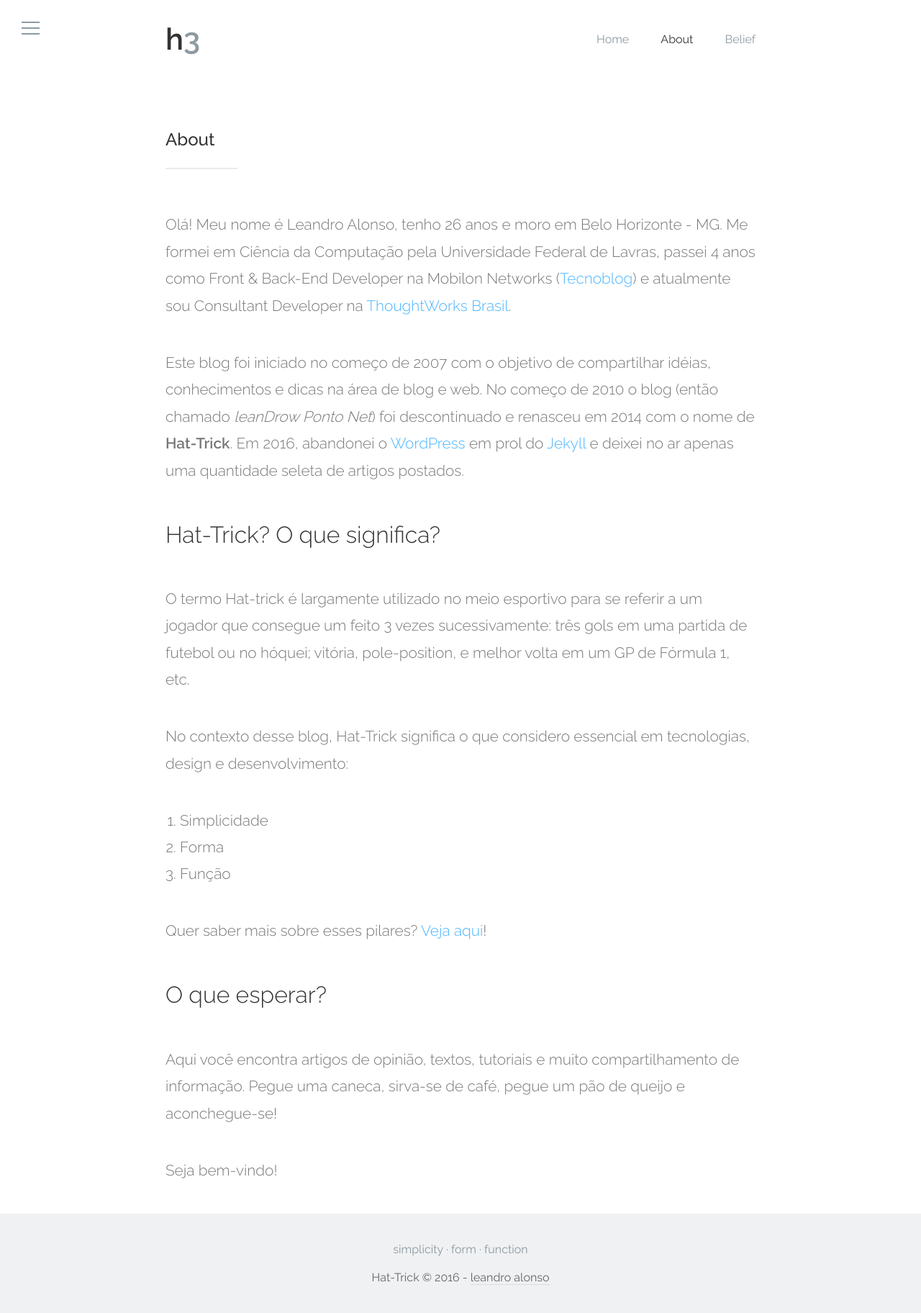
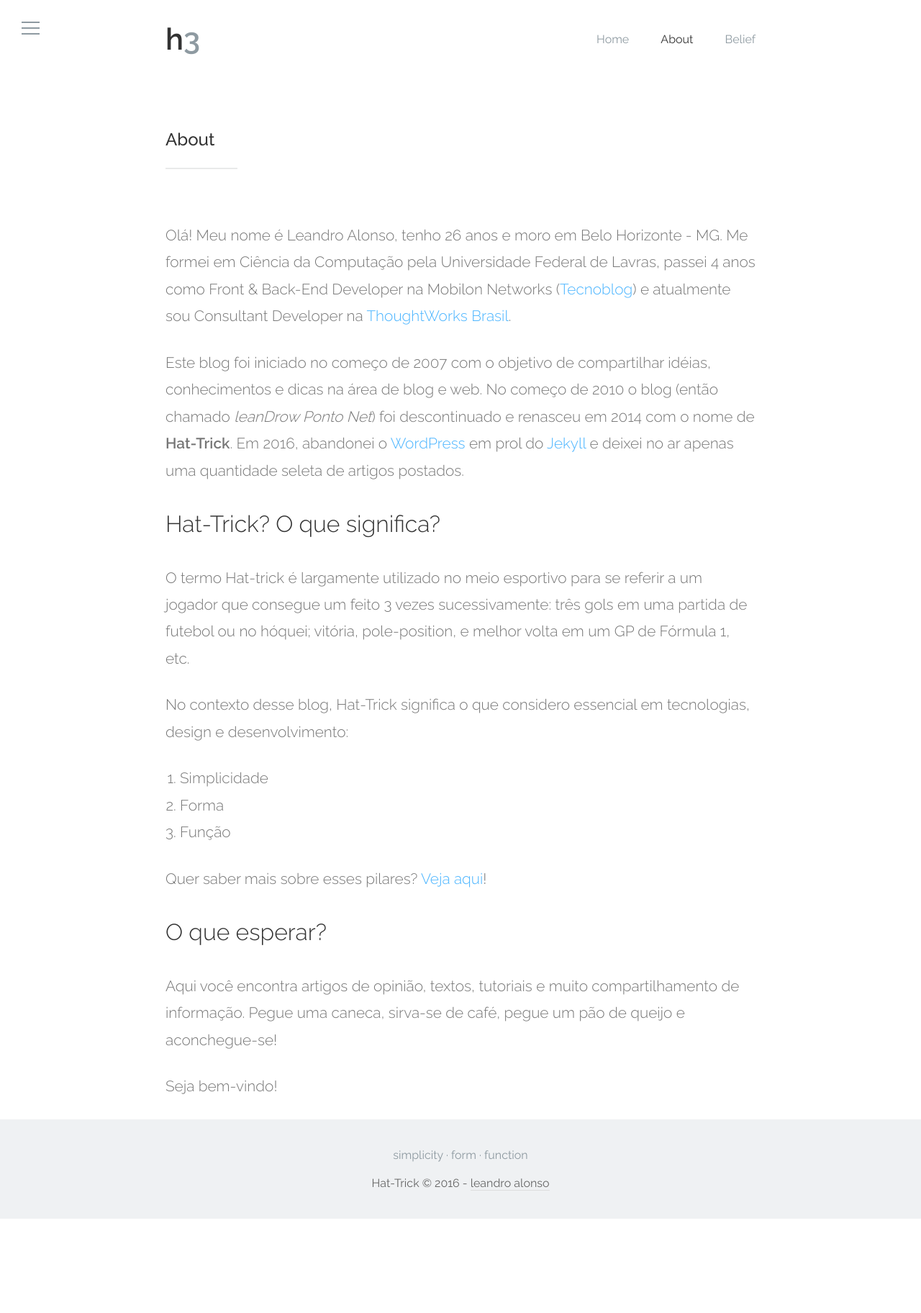
Before and after one commit to leandroalonso/leandroalonso.github.io, a Jekyll site: the page built from about.md, in a window 1280 px wide. Shown: the whole page at 72% size. Built offline with Jekyll 4.4.1, drawn with Linux system fonts in a browser that asks for light colours; after the commit the page ends 1693 px from its top, so only the background shows below that.

Commit message:
New margins for content

```diff
--- a/css/main.scss
+++ b/css/main.scss
@@ -173,12 +173,12 @@ footer {
 
 .post, #page {
   .post-content > p:first-child {
-    margin-top: -2em;
+    margin-top: -1.3em;
   }
 
   p, ul, ol, h3 {
     width: $blog-width;
-    margin: 2em auto;
+    margin: 1.3em auto;
     font-size: 1.3em;
     font-weight: 300;
     line-height: 1.8em;
```
